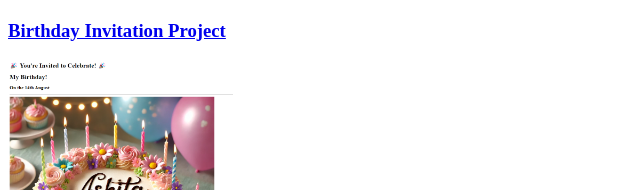
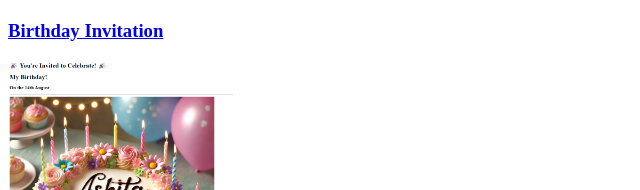
Before and after one commit to ashitaatri/html-portfolio, a plain HTML site: page index.html in a window 1280 px wide. Shown: the part 491-681 px from the top of the page, 0-640 px from the left. Drawn offline with Linux system fonts and the light colour scheme.

Commit message:
changed birthday invitation

```diff
--- a/index.html
+++ b/index.html
@@ -10,7 +10,7 @@
 <h3><a href="./public/movie-ranking.html">Movie Ranking Project</a></h3>
 <img src="./assets/images/Movie Ranking.png" height="300" alt="movie ranking project preview"/>
 <br>
-<h3><a href="./public/birthday-invite.html">Birthday Invitation Project</a></h3>
+<h3><a href="./public/birthday-invite.html">Birthday Invitation</a></h3>
 <img src="./assets/images/Birthday_Invite.png"height="300" alt="birthday invite project preview"/>
 <hr />
 <a href="./public/about.html">About Me</a>
```
